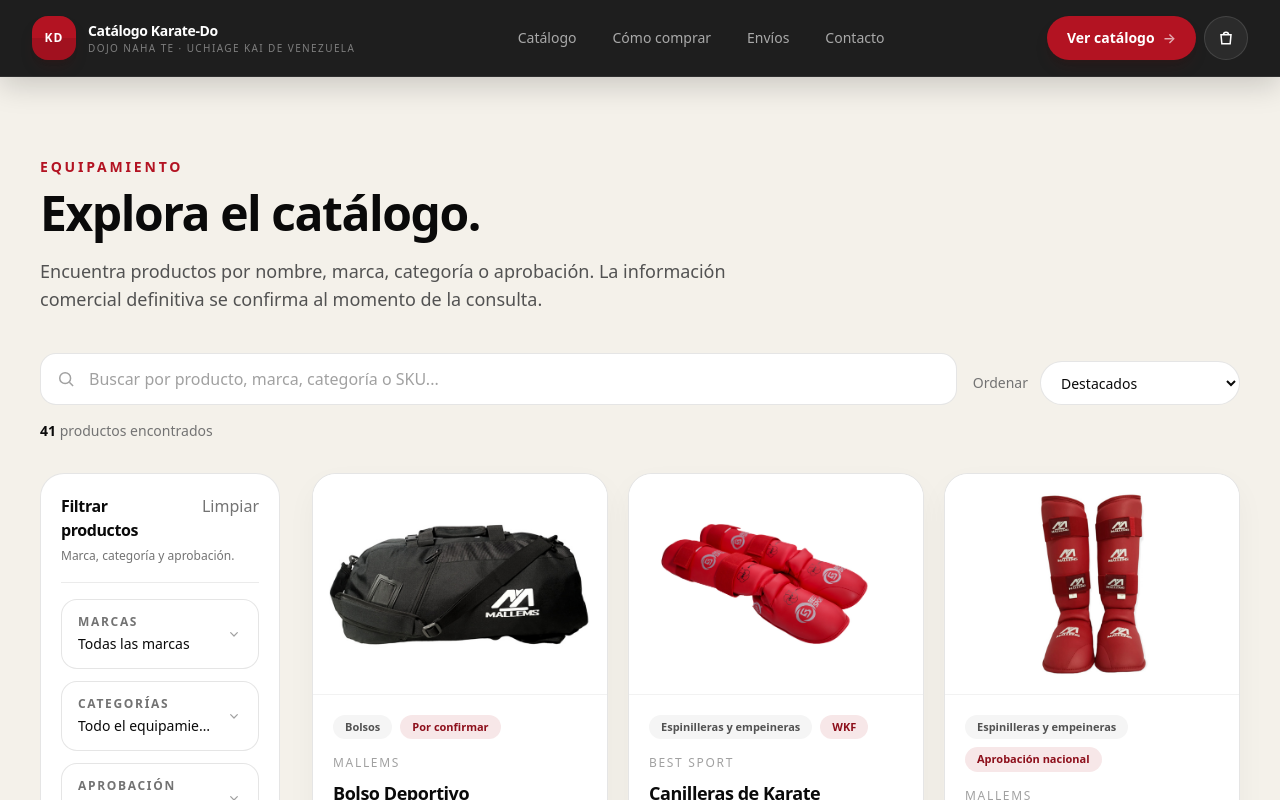
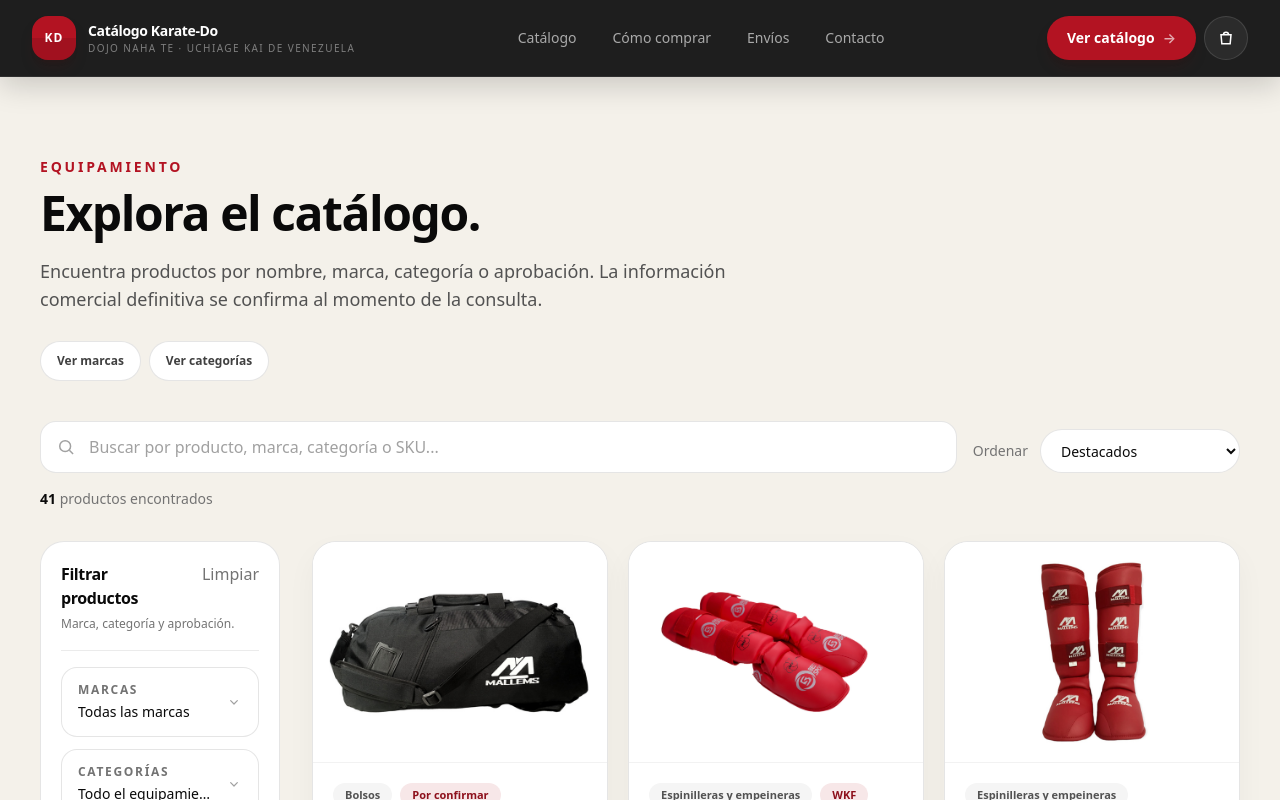
Before and after one commit to maorusohh/catalogo-karate, a Next.js app: page /catalogo in a window 1280 px wide. Shown: the top 800 px of the page. Built offline with nearby package versions, Linux system fonts and the light colour scheme.

Commit message:
feat: expose brand and category indexes from catalog

```diff
--- a/src/app/catalogo/page.tsx
+++ b/src/app/catalogo/page.tsx
@@ -1,4 +1,5 @@
 import type { Metadata } from "next";
+import Link from "next/link";
 
 import { CatalogClient } from "@/components/catalog/catalog-client";
 import { catalogRepository } from "@/lib/catalog/static-repository";
@@ -28,6 +29,22 @@ export default function CatalogoPage() {
           Encuentra productos por nombre, marca, categoría o aprobación. La información comercial
           definitiva se confirma al momento de la consulta.
         </p>
+
+        <div className="mt-7 flex flex-wrap gap-2">
+          <Link
+            href="/marca"
+            className="inline-flex min-h-10 items-center rounded-full border border-black/10 bg-white px-4 text-xs font-semibold text-neutral-700 transition-colors hover:border-neutral-950 hover:text-neutral-950"
+          >
+            Ver marcas
+          </Link>
+
+          <Link
+            href="/categoria"
+            className="inline-flex min-h-10 items-center rounded-full border border-black/10 bg-white px-4 text-xs font-semibold text-neutral-700 transition-colors hover:border-neutral-950 hover:text-neutral-950"
+          >
+            Ver categorías
+          </Link>
+        </div>
       </div>
 
       <CatalogClient products={products} brands={brands} categories={categories} />
```
